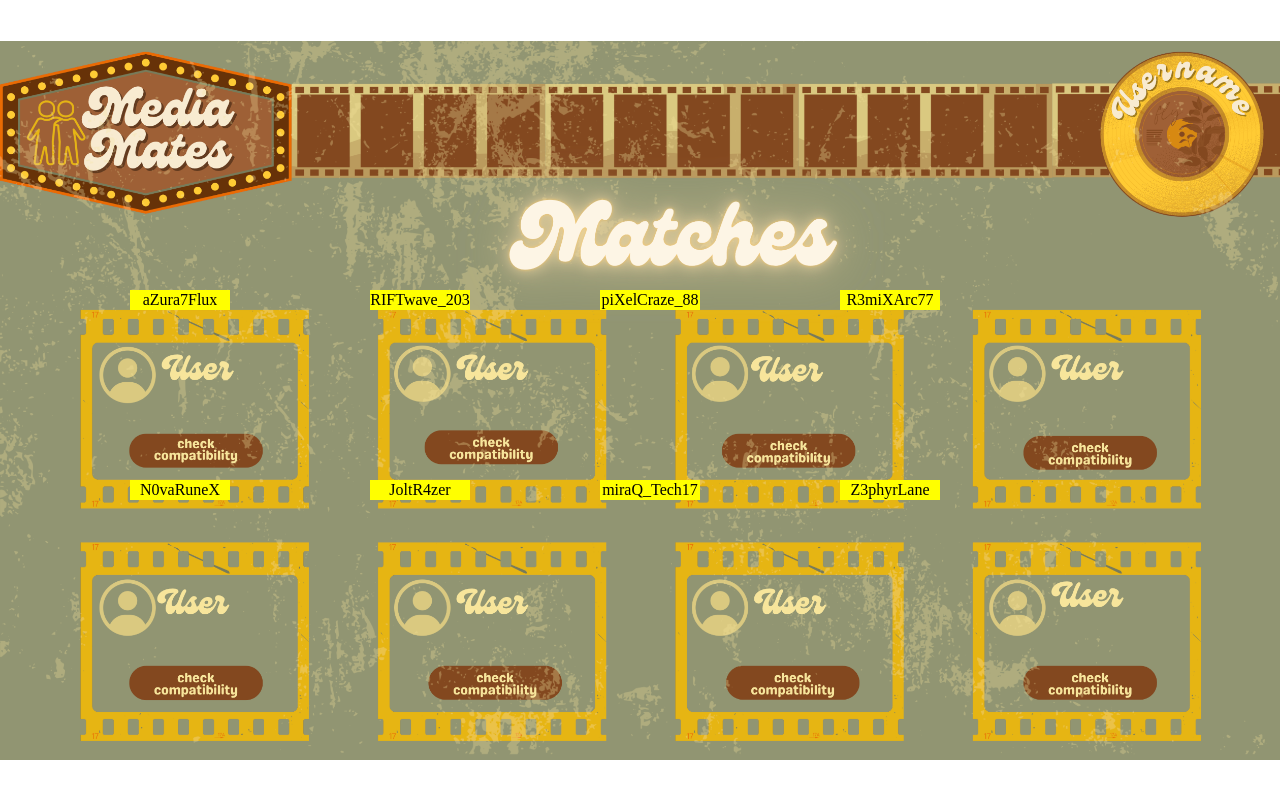
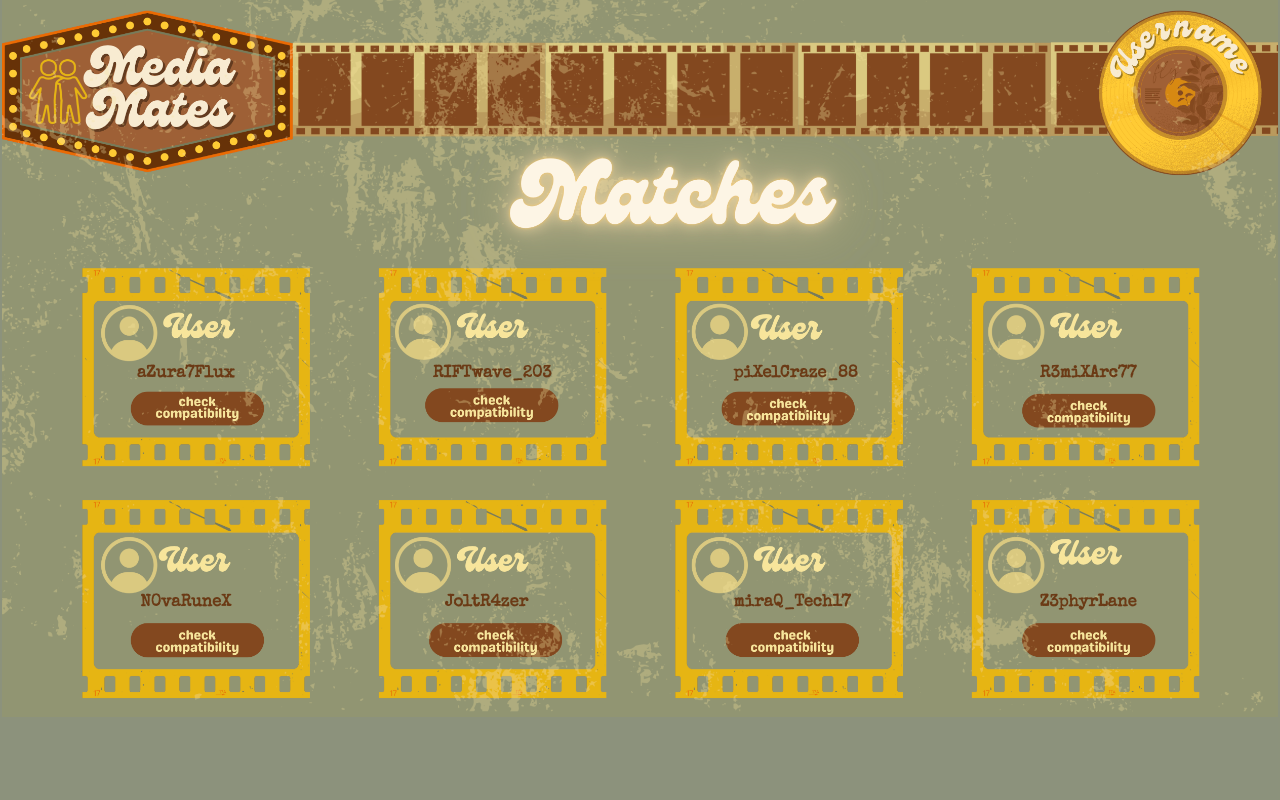
Before and after one commit to sanyaj09/mediamates, a FastAPI app: page /matches in a window 1280 px wide. Run offline with FastAPI, Linux system fonts and the light colour scheme.

Commit message:
updated matches page

```diff
--- a/server/mediamates/templates/matches.html
+++ b/server/mediamates/templates/matches.html
@@ -1,88 +1,100 @@
 <!DOCTYPE html>
 <html>
 <head>
-<title>Background Image Example</title>
+<title>Matches</title>
+
+<meta name="viewport" content="width=device-width, initial-scale=1.0">
+
+<!-- VINTAGE FONT -->
+<link href="https://fonts.googleapis.com/css2?family=Special+Elite&display=swap" rel="stylesheet">
+
 <style>
-body, html {
-  height: 100%; /* Ensures the body and html elements take full height */
-  margin: 0; /* Removes default body margin */
+html, body {
+  margin: 0;
+  height: 100%;
+  background: #8c927c;
+}
+
+/* Maintain 2048×1147 aspect ratio = 1.7855 */
+.scaled-wrapper {
+  width: 100vw;
+  height: calc(100vw / 1.7855);
+  max-height: 100vh;
+  max-width: calc(100vh * 1.7855);
+  margin: auto;
+  position: relative;
 }
 
 .bg-image {
-  /* The image used */
-  background-image: url("static/images/matches.png"); /* Replace with your image path */
-
-  /* Full height */
-  height: 100%;
-
-  /* Center and scale the image nicely */
+  position: absolute;
+  inset: 0;
+  background-image: url("static/images/matches.png");
+  background-size: contain;
+  background-repeat: no-repeat;
   background-position: center;
-  background-repeat: no-repeat; /* Prevents image repetition */
-  background-size: contain; /* Scales image to cover the entire element */
 }
 
-.container {
-  position: relative; /* The containing block for the absolutely positioned div */
-  {#width: 1024px;#}
-  {#height: 1000px;#}
-  {#border: 2px solid blue;#}
+/* Home button */
+.home-btn {
+  position: absolute;
+  top: 0%;
+  left: 0%;
+  width: 21.97%;
+  height: 22.66%;
+  cursor: pointer;
 }
 
-.row1 {
+/* Film frame hitboxes */
+.match-box {
   position: absolute;
-  top: 290px;
-  width: 100px;
-  height: 20px;
-  background-color: yellow;
-  color: black;
-  text-align: center;
-  line-height: 20px; /* Vertically centers text in this case */
+  width: 14%;
+  height: 20%;
+  cursor: pointer;
 }
 
-.row2 {
+.match-name {
   position: absolute;
-  top: 480px;
-  width: 100px;
-  height: 20px;
-  background-color: yellow;
-  color: black;
+  top: 82%;
+  left: 20%;
+  width: 60%;
+  height: 10%;
+  font-size: 1.3vw;
+  font-family: 'Special Elite', cursive;
+  font-weight: bold;       /* now bold */
+  color: #6b3a15;          /* vintage brown */
   text-align: center;
-  line-height: 20px; /* Vertically centers text in this case */
 }
 
-.col1 {
-  left: 130px;
-}
+/* Rows */
+.row1 { top: 34.5%; }
+.row2 { top: 66.5%; }
 
-.col2 {
-  left: 370px;
-}
-
-.col3 {
-  left: 600px;
-}
-
-.col4 {
-  left: 840px;
-}
-
+/* Columns */
+.col1 { left: 7.5%; }
+.col2 { left: 31%; }
+.col3 { left: 54.5%; }
+.col4 { left: 78%; }
 
 </style>
 </head>
 <body>
 
-<div class="bg-image container">
-  <!-- Content of your webpage goes here -->
-{#  <h1>Welcome to my page!</h1>#}
-{#  <p>This is some content on top of the background image.</p>#}
-    <div class="row1 col1" style="cursor: pointer;">{{ matches[0] }}</div>
-    <div class="row1 col2" style="cursor: pointer;">{{ matches[1] }}</div>
-    <div class="row1 col3" style="cursor: pointer;">{{ matches[2] }}</div>
-    <div class="row1 col4" style="cursor: pointer;">{{ matches[3] }}</div>
-    <div class="row2 col1" style="cursor: pointer;">{{ matches[4] }}</div>
-    <div class="row2 col2" style="cursor: pointer;">{{ matches[5] }}</div>
-    <div class="row2 col3" style="cursor: pointer;">{{ matches[6] }}</div>
-    <div class="row2 col4" style="cursor: pointer;">{{ matches[7] }}</div>
+<div class="scaled-wrapper">
+  <div class="bg-image"></div>
+
+  <div class="home-btn" onclick="window.location.href='/home'"></div>
+
+  <!-- ROW 1 -->
+  <div class="match-box row1 col1"><div class="match-name">{{ matches[0] }}</div></div>
+  <div class="match-box row1 col2"><div class="match-name">{{ matches[1] }}</div></div>
+  <div class="match-box row1 col3"><div class="match-name">{{ matches[2] }}</div></div>
+  <div class="match-box row1 col4"><div class="match-name">{{ matches[3] }}</div></div>
+
+  <!-- ROW 2 -->
+  <div class="match-box row2 col1"><div class="match-name">{{ matches[4] }}</div></div>
+  <div class="match-box row2 col2"><div class="match-name">{{ matches[5] }}</div></div>
+  <div class="match-box row2 col3"><div class="match-name">{{ matches[6] }}</div></div>
+  <div class="match-box row2 col4"><div class="match-name">{{ matches[7] }}</div></div>
 
 </div>
 
```
